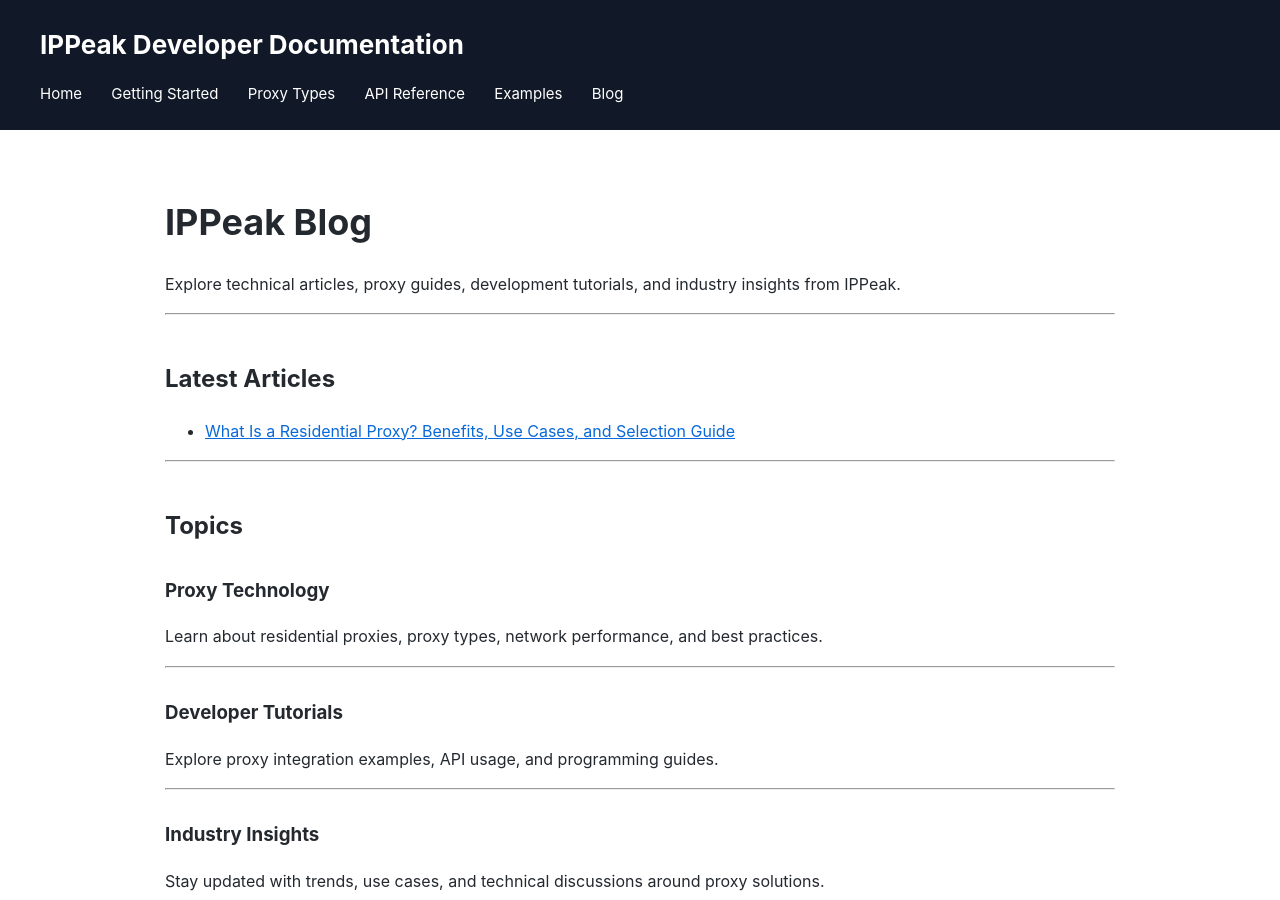
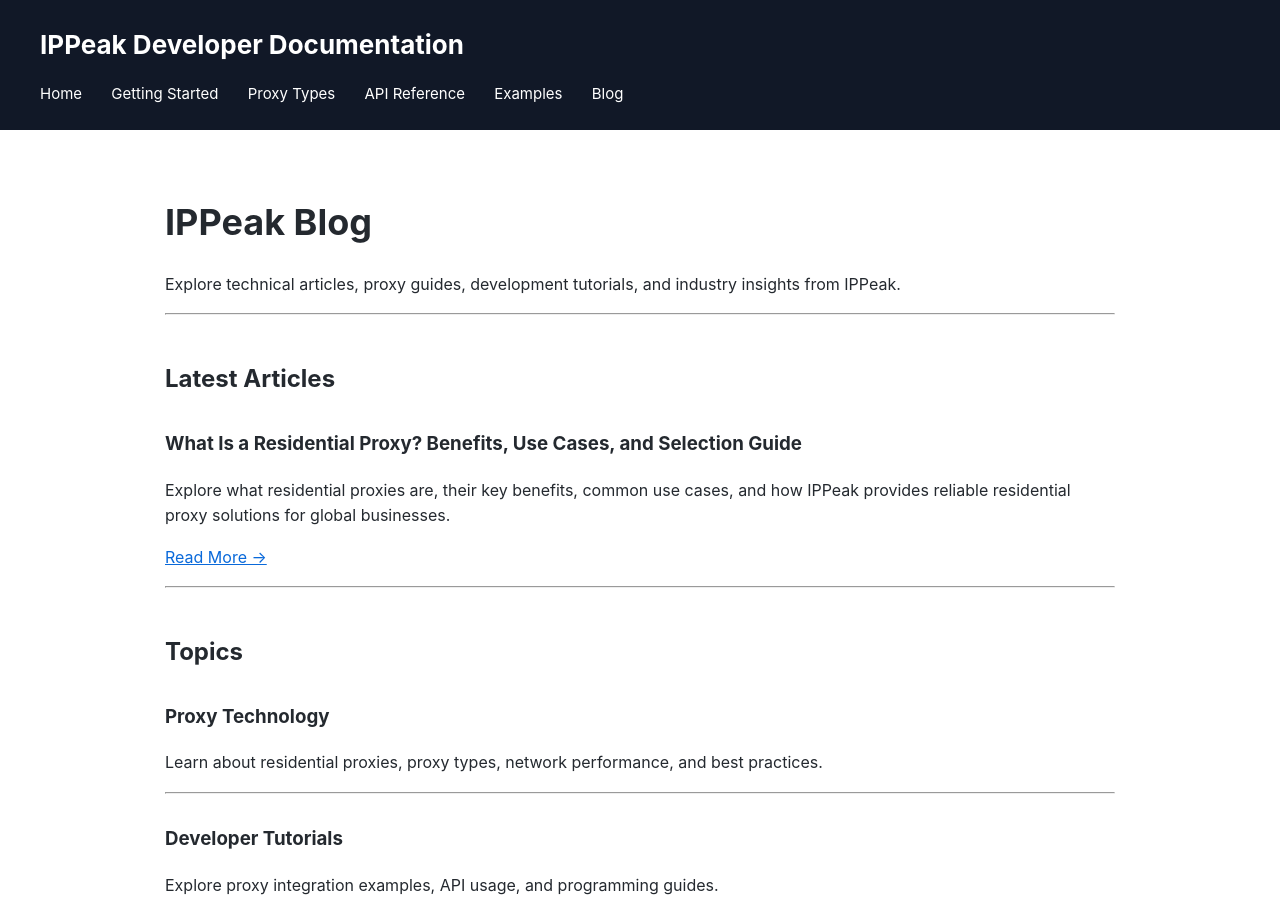
Before and after one commit to IPPeak/IPPeak-Residential-Proxy, a Jekyll site: the page built from docs/blog/index.md, in a window 1280 px wide and 900 px high. Built offline with Jekyll 4.4.1, drawn with Linux system fonts in a browser that asks for light colours.

Commit message:
Enhance residential proxy article section
Added a brief description and adjusted heading level for the article on residential proxies.

```diff
--- a/docs/blog/index.md
+++ b/docs/blog/index.md
@@ -12,7 +12,11 @@
 
 ## Latest Articles
 
-- [What Is a Residential Proxy? Benefits, Use Cases, and Selection Guide](What-Is-a-Residential-Proxy.html)
+### What Is a Residential Proxy? Benefits, Use Cases, and Selection Guide
+
+Explore what residential proxies are, their key benefits, common use cases, and how IPPeak provides reliable residential proxy solutions for global businesses.
+
+[Read More →](What-Is-a-Residential-Proxy.html)
 
 ---
 
```
